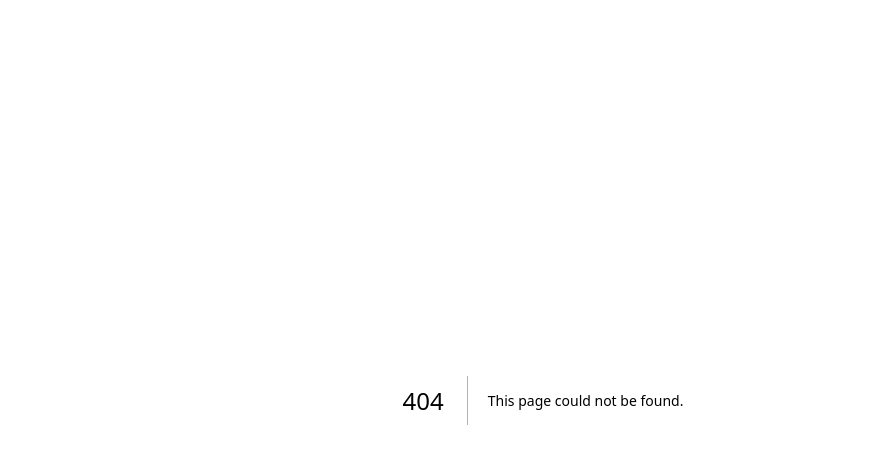
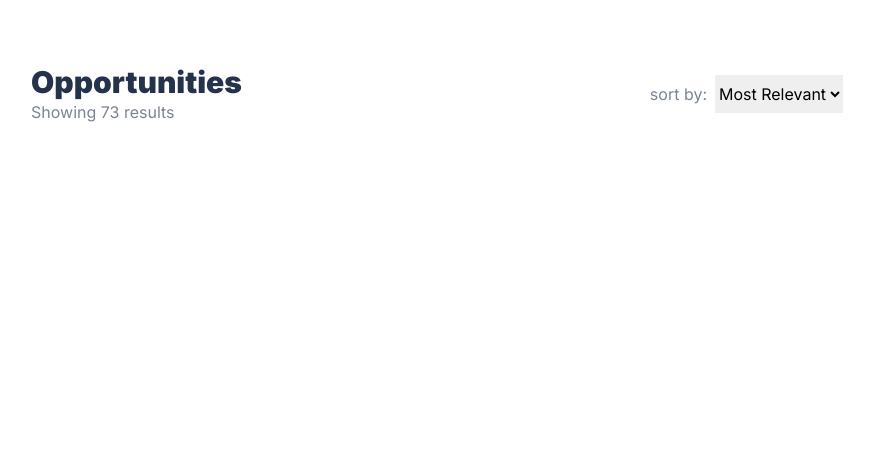
Before and after one commit to Natnael-Worku/job_listing, a Next.js app: page /jobs in a window 1280 px wide. Before the commit this address had no page. Shown: the top 464 px of the page, without its empty margins (97-971 px from the left). Built offline with nearby package versions, Linux system fonts and the light colour scheme.

Commit message:
created the header for the jobs list

```diff
--- /dev/null
+++ b/app/jobs/components/header.tsx
@@ -0,0 +1,32 @@
+const header = () => {
+  return (
+    <div className="flex justify-between">
+      <div>
+        <div className="text-textPrimary  font-black text-3xl">
+          Opportunities
+        </div>
+        <div className="text-textSecondary font-normal text-base">
+          Showing 73 results
+        </div>
+      </div>
+      <div className="flex justify-center items-center">
+        <div className="text-textSecondary  font-normal text-base text-right">sort by:</div>
+
+          <select
+            id="options"
+            name="options"
+            className=" block  ml-2 mr-5 py-2 text-base focus:border-0 focus:outline-0"
+          >
+            <option value="" >
+              Most Relevant
+            </option>
+            <option value="option1">Newest</option>
+            <option value="option2">Trending</option>
+          </select>
+
+      </div>
+    </div>
+  );
+};
+
+export default header;
--- /dev/null
+++ b/app/jobs/page.tsx
@@ -0,0 +1,13 @@
+import Header from './components/header'
+
+const JobListPage = () => {
+  return (
+    <div className="lg:mt-16 lg:ml-32 lg:mr-80">
+
+      <Header/>
+
+    </div>
+  )
+}
+
+export default JobListPage
--- a/app/page.tsx
+++ b/app/page.tsx
@@ -3,7 +3,6 @@ import Image from "next/image";
 export default function Home() {
   return (
     <main className="m-0">
-
     </main>
   );
 }
--- a/tailwind.config.ts
+++ b/tailwind.config.ts
@@ -13,6 +13,11 @@ const config: Config = {
         "gradient-conic":
           "conic-gradient(from 180deg at 50% 50%, var(--tw-gradient-stops))",
       },
+      colors:{
+        'textPrimary':' #25324B',
+        'textSecondary': '#7C8493',
+
+      },
     },
   },
   plugins: [],
```
